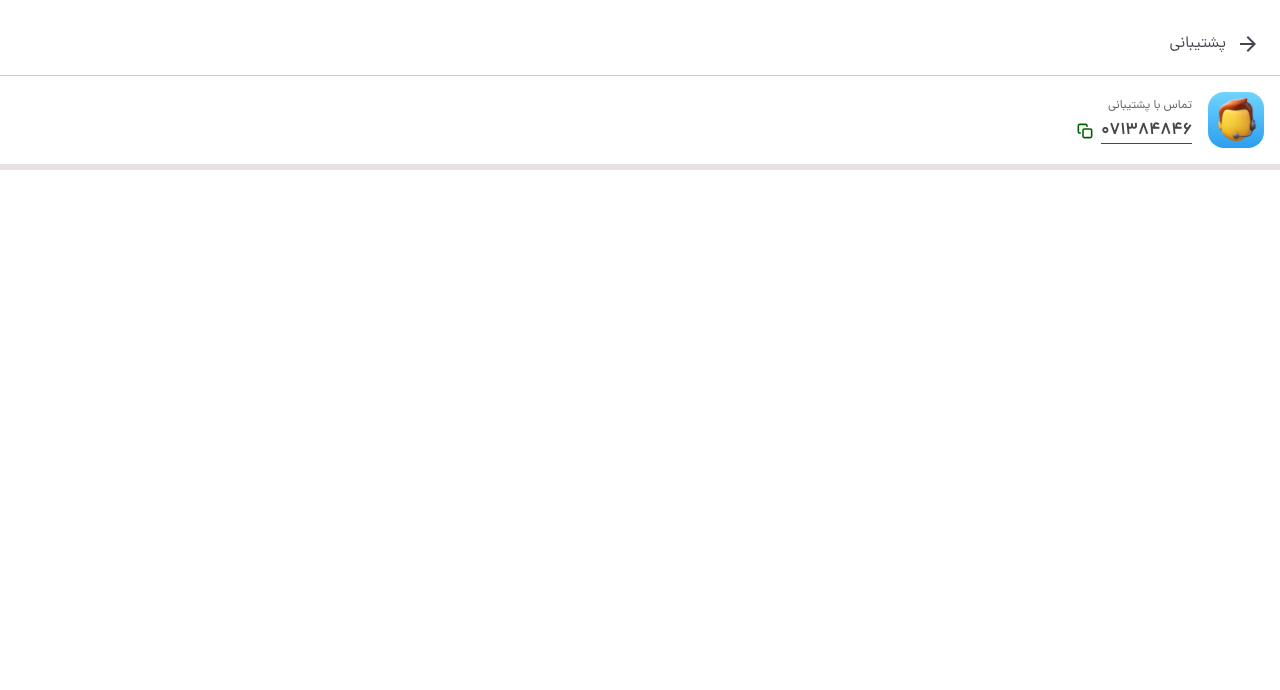
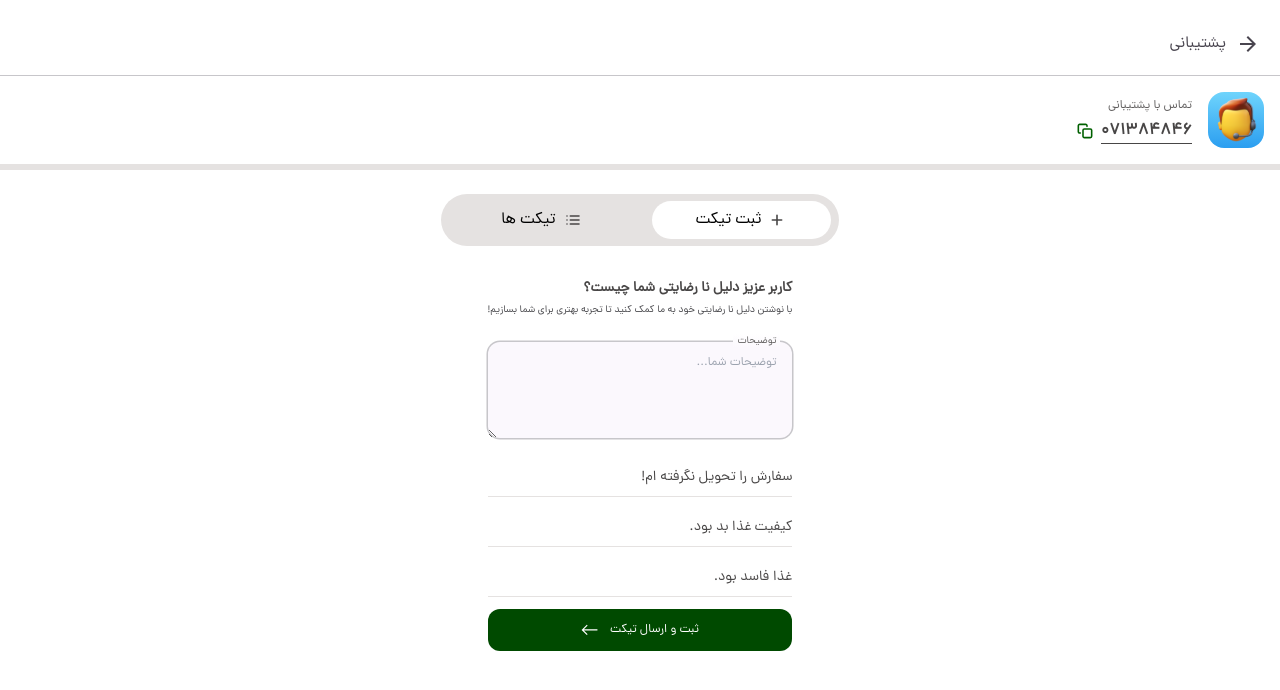
Before and after one commit to misarfehapp/misarfehMain, a Next.js app: page /userProfile/support in a window 1280 px wide. Shown: the top 690 px of the page. Built offline with nearby package versions, Linux system fonts and the light colour scheme.

Commit message:
finished ticket registration

```diff
--- a/app/userProfile/support/page.tsx
+++ b/app/userProfile/support/page.tsx
@@ -1,3 +1,4 @@
+import SupportBody from "@/components/support body/SupportBody";
 import SupportHeader from "@/components/support header/SupportHeader";
 import ArrowBack from "@/components/user header/ArrowBack";
 import Link from "next/link";
@@ -13,7 +14,10 @@ const SupportPage = () => {
         </Link>
       </div>
       <div>
-        <SupportHeader/>
+        <SupportHeader />
+        <div className="flex items-center justify-center my-6">
+          <SupportBody />
+        </div>
       </div>
     </div>
   );
--- /dev/null
+++ b/components/OptionBar/ListIcon.tsx
@@ -0,0 +1,19 @@
+import * as React from "react";
+const ListIcon = (props: React.JSX.IntrinsicAttributes & React.SVGProps<SVGSVGElement>) => (
+  <svg
+    xmlns="http://www.w3.org/2000/svg"
+    width={14}
+    height={10}
+    fill="none"
+    {...props}
+  >
+    <path
+      stroke="#484646"
+      strokeLinecap="round"
+      strokeLinejoin="round"
+      strokeWidth={1.6}
+      d="M4.333 1H13M4.333 5H13M4.333 9H13M1 1h.007M1 5h.007M1 9h.007"
+    />
+  </svg>
+);
+export default ListIcon;
--- a/components/OptionBar/OptionBar.tsx
+++ b/components/OptionBar/OptionBar.tsx
@@ -1,26 +1,61 @@
 "use client";
+import { motion } from "framer-motion";
+import PlusIcon from "./PlusIcon";
+import ListIcon from "./ListIcon";
 import { useState } from "react";
 
-const OptionBar = () => {
-  const [selectedOption, setSelectedOption] = useState<string>("نقشه");
+interface OptionBarProps {
+  type: string;
+  setSelectedOption: (option: string) => void;
+}
+
+const OptionBar = ({ type, setSelectedOption }: OptionBarProps) => {
+  const [selectedOption, setLocalSelectedOption] = useState<string>(
+    type === "support" ? "ثبت تیکت" : "نقشه"
+  );
+
+  const handleSelect = (option: string) => {
+    setLocalSelectedOption(option);
+    setSelectedOption(option);
+  };
+
   return (
-    <div className="w-[398px] h-[52px] justify-around bg-neutral-neutral90 rounded-rounded-13 flex items-center relative">
-      <div
-        className={`absolute w-[179px] h-[38px] bg-white rounded-rounded-12 ml-[10px] ${selectedOption === "نقشه" ? "left-1/2" : "left-0"} transition-all duration-300 ease-in-out`}
+    <div className="w-full h-[52px] justify-around bg-neutral-neutral90 rounded-rounded-13 flex items-center relative">
+      <motion.div
+        className="absolute w-[179px] h-[38px] bg-white rounded-rounded-12 ml-[10px]"
+        animate={{
+          left:
+            type === "support"
+              ? selectedOption === "تیکت ها"
+                ? 0
+                : "auto"
+              : 0,
+          right:
+            type === "support"
+              ? selectedOption === "ثبت تیکت"
+                ? "8px"
+                : "auto"
+              : "8px",
+        }}
+        initial={false}
+        transition={{ duration: 0.3, ease: "easeInOut" }}
       />
       <div
-        className="z-10 w-1/2 text-center h-full flex justify-center items-center"
-        onClick={() => setSelectedOption("لیست")}
+        className="z-10 w-1/2 text-center h-full flex flex-row gap-[10px] justify-center items-center"
+        onClick={() => handleSelect(type === "support" ? "تیکت ها" : "لیست")}
       >
-        <p>لیست</p>
+        <p>{type === "support" ? "تیکت ها" : "لیست"}</p>
+        <ListIcon />
       </div>
       <div
-        className="z-10 w-1/2 text-center h-full flex justify-center items-center"
-        onClick={() => setSelectedOption("نقشه")}
+        className="z-10 w-1/2 text-center h-full flex flex-row gap-[10px] justify-center items-center"
+        onClick={() => handleSelect(type === "support" ? "ثبت تیکت" : "نقشه")}
       >
-        <p>نقشه</p>
+        <p>{type === "support" ? "ثبت تیکت" : "نقشه"}</p>
+        {type === "support" && <PlusIcon />}
       </div>
     </div>
   );
 };
+
 export default OptionBar;
--- /dev/null
+++ b/components/OptionBar/PlusIcon.tsx
@@ -0,0 +1,19 @@
+import * as React from "react";
+const PlusIcon = (props: React.JSX.IntrinsicAttributes & React.SVGProps<SVGSVGElement>) => (
+  <svg
+    xmlns="http://www.w3.org/2000/svg"
+    width={12}
+    height={12}
+    fill="none"
+    {...props}
+  >
+    <path
+      stroke="#484646"
+      strokeLinecap="round"
+      strokeLinejoin="round"
+      strokeWidth={1.6}
+      d="M6 1.333v9.334M1.333 6h9.334"
+    />
+  </svg>
+);
+export default PlusIcon;
--- /dev/null
+++ b/components/support body/CheckIcon.tsx
@@ -0,0 +1,28 @@
+import * as React from "react";
+const CheckIcon = (
+  props: React.JSX.IntrinsicAttributes & React.SVGProps<SVGSVGElement>
+) => (
+  <svg
+    xmlns="http://www.w3.org/2000/svg"
+    width={40}
+    height={40}
+    fill="none"
+    {...props}
+  >
+    <path
+      fill="#006000"
+      fillRule="evenodd"
+      d="M13.072 6.337C16.453 4.335 18.143 3.334 20 3.334c1.857 0 3.547 1 6.928 3.003l1.144.676c3.381 2.004 5.071 3.005 6 4.654.928 1.65.928 3.65.928 7.656v1.354c0 4.005 0 6.008-.928 7.657-.929 1.65-2.619 2.65-6 4.651l-1.144.678c-3.381 2.002-5.071 3.004-6.928 3.004-1.857 0-3.547-1-6.928-3.004l-1.144-.678c-3.381-2-5.071-3.003-6-4.651C5 26.684 5 24.684 5 20.677v-1.354c0-4.006 0-6.008.928-7.656.929-1.65 2.619-2.65 6-4.654l1.144-.676Zm8.595 20.33a1.666 1.666 0 1 1-3.333 0 1.666 1.666 0 0 1 3.333 0ZM20 10.417a1.25 1.25 0 0 1 1.25 1.25v10a1.25 1.25 0 0 1-2.5 0v-10a1.25 1.25 0 0 1 1.25-1.25Z"
+      clipRule="evenodd"
+    />
+    <path fill="#006000" d="M9 10h22v20H9z" />
+    <path
+      stroke="#fff"
+      strokeLinecap="round"
+      strokeLinejoin="round"
+      strokeWidth={2.5}
+      d="M27.333 15 17.25 24.167 12.667 20"
+    />
+  </svg>
+);
+export default CheckIcon;
--- /dev/null
+++ b/components/support body/ConformationModal.tsx
@@ -0,0 +1,25 @@
+import CheckIcon from "./CheckIcon";
+
+const ConformationModal = ({ onClose }: { onClose: () => void }) => {
+  return (
+    <div className="fixed inset-0 flex items-center justify-center bg-neutral-neutral30 bg-opacity-50 z-50">
+      <div className="bg-white p-6 rounded-xl  w-[350px] flex flex-col  gap-3">
+        <div className="flex flex-col justify-center items-center">
+          <CheckIcon />
+          <p className="text-sm font-bold">موفقیت آمیز</p>
+        </div>
+        <p className="text-xs font-medium">
+          تیکت شما با موفقیت ثبت شد. تیم پشتیبانی ما در اسرع وقت به درخواست شما
+          رسیدگی میکنند. تشکر از همکاری شما!
+        </p>
+        <button
+          onClick={onClose}
+          className="bg-primary-primary99 text-[#006000] text-sm font-bold px-6 py-2 rounded-lg self-end"
+        >
+          متوجه شدم
+        </button>
+      </div>
+    </div>
+  );
+};
+export default ConformationModal;
--- /dev/null
+++ b/components/support body/LeftArrowIcon.tsx
@@ -0,0 +1,18 @@
+import * as React from "react";
+const LeftArrowIcon = (props: React.JSX.IntrinsicAttributes & React.SVGProps<SVGSVGElement>) => (
+  <svg
+    xmlns="http://www.w3.org/2000/svg"
+    width={17}
+    height={12}
+    fill="none"
+    {...props}
+  >
+    <path
+      fill="#fff"
+      fillRule="evenodd"
+      d="M.576 5.876 5.799.65l.85.848-3.776 3.777h13.551v1.2H2.873l3.776 3.775-.85.85L.576 5.876Z"
+      clipRule="evenodd"
+    />
+  </svg>
+);
+export default LeftArrowIcon;
--- /dev/null
+++ b/components/support body/SupportBody.tsx
@@ -0,0 +1,98 @@
+"use client";
+import { useState } from "react";
+import OptionBar from "../OptionBar/OptionBar";
+import LeftArrowIcon from "./LeftArrowIcon";
+import ConformationModal from "./ConformationModal";
+
+const initialReasons = [
+  "سفارش را تحویل نگرفته ام!",
+  "کیفیت غذا بد بود.",
+  "غذا فاسد بود.",
+];
+
+const SupportBody = () => {
+  const [selectedOption, setSelectedOption] = useState<string>("ثبت تیکت");
+  const [message, setMessage] = useState<string>("");
+  const [reasons, setReasons] = useState<string[]>(initialReasons);
+  const [showModal, setShowModal] = useState<boolean>(false);
+
+  const handleChange = (e: { target: { value: string } }) => {
+    const value = e.target.value;
+    setMessage(value);
+  };
+
+  const handleReasonClick = (reason: string) => {
+    // Append the selected reason to the message with a space between each reason
+    setMessage((prevMessage) =>
+      prevMessage ? `${prevMessage} ${reason}` : reason
+    );
+
+    // Optionally remove the reason from the list (comment this out if not needed)
+    setReasons(reasons.filter((r) => r !== reason));
+  };
+  const handleSubmit = () => {
+    // Show the confirmation modal
+    setShowModal(true);
+    setMessage("");
+    setReasons(initialReasons);
+  };
+
+  const handleCloseModal = () => {
+    // Close the confirmation modal
+    setShowModal(false);
+  };
+
+  return (
+    <div className="flex flex-col items-center w-[398px] mx-4">
+      <OptionBar type="support" setSelectedOption={setSelectedOption} />
+      {/* Conditional rendering based on selected option */}
+      {selectedOption === "ثبت تیکت" ? (
+        <div style={{ direction: "rtl" }} className="my-8 relative">
+          <div className="flex flex-col justify-center gap-1">
+            <p className="text-sm font-bold text-neutral-neutral30">
+              کاربر عزیز دلیل نا رضایتی شما چیست؟
+            </p>
+            <p className="text-2xs font-medium text-[#46464A]">
+              با نوشتن دلیل نا رضایتی خود به ما کمک کنید تا تجربه بهتری برای شما
+              بسازیم!
+            </p>
+          </div>
+          <label
+            htmlFor="textarea"
+            className="absolute right-3 z-10 bg-gradient-to-t from-[#FBF8FD] to-white text-center text-neutral-neutral40 top-14 px-1 font-normal text-2xs h-[14px]"
+          >
+            توضیحات
+          </label>
+          <textarea
+            className="ring-[1.52px] ring-[#C7C6CA] text-xs bg-[#FBF8FD] rounded-rounded-7 w-full min-h-24 mt-6 font-normal py-3 px-4 outline-none"
+            placeholder="توضیحات شما..."
+            onChange={handleChange}
+            value={message}
+          />
+          <div className="flex flex-col justify-center gap-3 mt-3">
+            {reasons.map((reason) => (
+              <p
+                className="border-b border-neutral-neutral90 py-2 text-neutral-neutral30 text-sm font-medium "
+                onClick={() => handleReasonClick(reason)}
+              >
+                {reason}
+              </p>
+            ))}
+          </div>
+          <button
+            className="bg-light-primary flex flex-row items-center justify-center w-full text-white min-h-[42px] gap-3 rounded-rounded-7 text-xs font-medium my-3"
+            onClick={handleSubmit}
+          >
+            <p>ثبت و ارسال تیکت</p>
+            <LeftArrowIcon />
+          </button>
+          {showModal && <ConformationModal onClose={handleCloseModal} />}
+        </div>
+      ) : (
+        <p>Page 2: تیکت ها</p>
+      )}
+    </div>
+  );
+};
+
+export default SupportBody;
```
